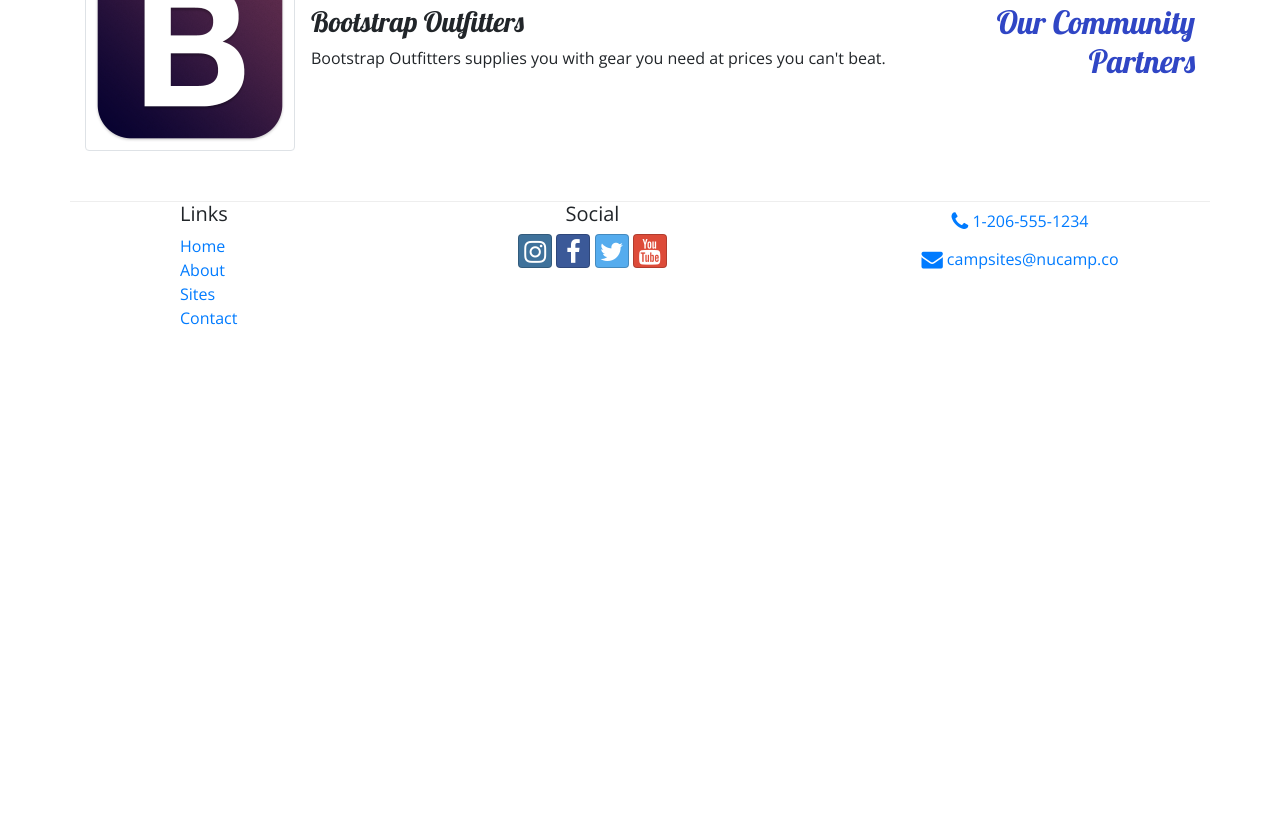
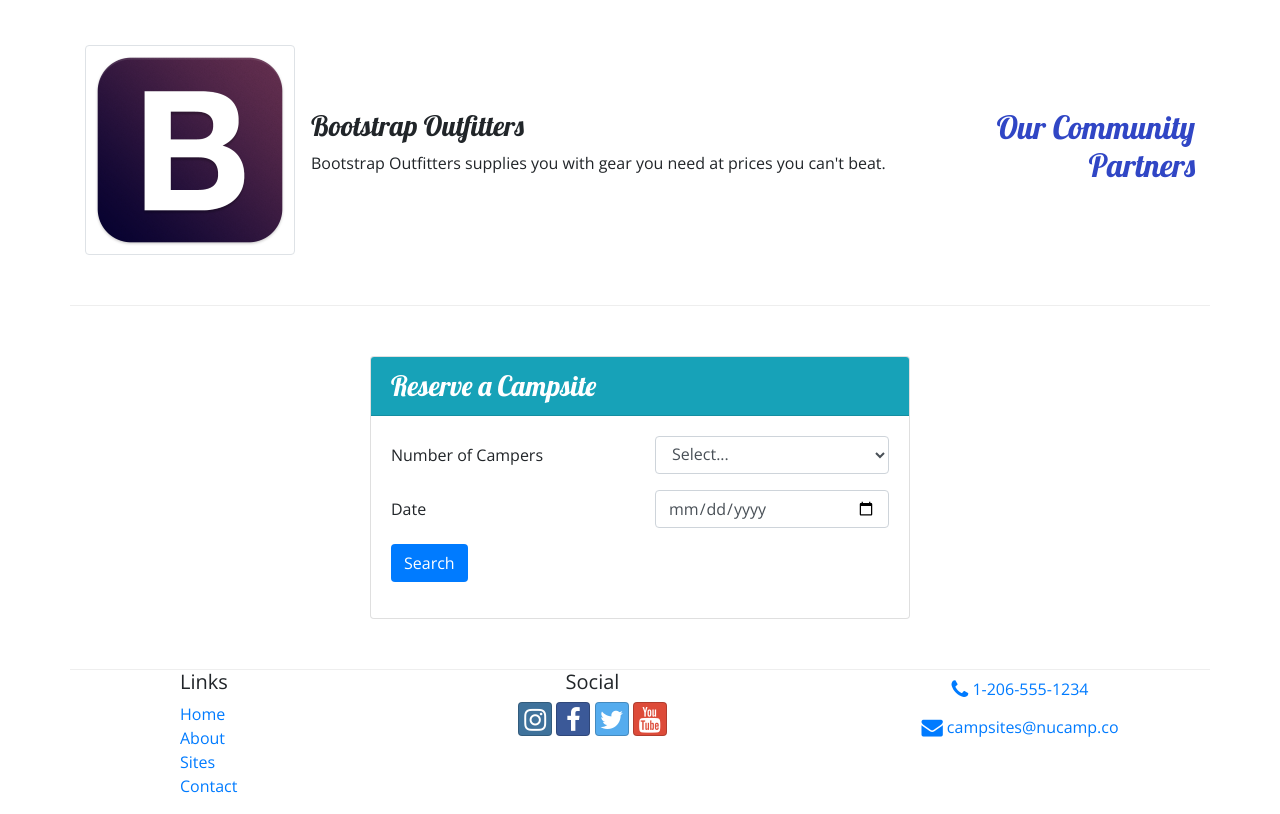
Before and after one commit to shannonel/NucampSite_EShannon, a website: page index.html in a window 1280 px wide. Shown: the part 847-1661 px from the top of the page. Before the commit the page ends 1193 px from the top, so only its background shows below. Drawn offline with nearby package versions, Linux system fonts and the light colour scheme.

Commit message:
Week 2 Assignment Elizabeth Shannon

```diff
--- a/index.html
+++ b/index.html
@@ -24,11 +24,14 @@
         <div class="container">
             <div class="row">
                 <div class="col-4 col-sm-3 col-md-2 align-self-center">
-                    <img src="img/logo.png" class="img-fluid" />
+                    <a><img src="img/logo.png" class="img-fluid" /></a>
                 </div>
                 <div class="col">
                     <h1>NuCamp</h1>
                     <h2>a better way to camp</h2>
+                </div>
+                <div class="col-md-4 col-xl-2 mt-4">
+                    <a class="btn btn-lg btn-info" href="#reserveForm">Reserve Campsite</a>
                 </div>
             </div>
         </div>
@@ -71,9 +74,13 @@
                 <h2 class="text-sm-right">Featured Campsites</h2>
             </div>
             <div class="col">
-                <h3>React Lake Campground</h3>
-                <p class="d-none d-sm-block">Nestled in the foothills of the Chrome Mountains, this campground on the shores of the pristine React Lake is a favorite for fly fishers.</p>
-
+                <div class="media">
+                    <div class="media-body align-self-center">
+                        <h3>React Lake Campground</h3>
+                        <p class="d-none d-sm-block">Nestled in the foothills of the Chrome Mountains, this campground on the shores of the pristine React Lake is a favorite for fly fishers.</p>
+                    </div>
+                    <img class="d-flex ml-3 img-thumbnail" src="img/react-lake-thumb.jpg" alt="React Lake" />
+                </div>
             </div>
         </div>
         <div class="row row-content align-items-center">
@@ -86,6 +93,42 @@
                     <div class="media-body align-self-center">
                         <h3>Bootstrap Outfitters</h3>
                         <p class="d-none d-sm-block">Bootstrap Outfitters supplies you with gear you need at prices you can't beat.</p>
+                    </div>
+                </div>
+            </div>
+        </div>
+        <div class="row row-content">
+            <div class="col-sm-6 mx-auto">
+                <div class="card">
+                    <h3 class="card-header bg-info text-white">Reserve a Campsite</h3>
+                    <div class="card-body">
+                        <form id="reserveForm">
+                            <div class="form-group row">
+                                <label class="col-sm-6 col-form-label" for="numCampers">Number of Campers</label>
+                                <div class="col">
+                                    <select class="form-control" name="numCampers" id="numCampers">
+                                        <option>Select...</option>
+                                        <option value="1">1</option>
+                                        <option value="2">2</option>
+                                        <option value="3">3</option>
+                                        <option value="4">4</option>
+                                        <option value="5">5</option>
+                                        <option value="6">6</option>
+                                    </select>
+                                </div>
+                            </div>
+                            <div class="form-group row">
+                                <label class="col-sm-6 col-form-label" for="date">Date</label>
+                                <div class="col-sm-6">
+                                    <input class="form-control" type="date" name="date" id="date" placeholder=""/>
+                                </div>
+                            </div>
+                            <div class="form-group row">
+                                <div class="col">
+                                    <button class="btn bg-primary text-white" type="submit">Search</button>
+                                </div>
+                            </div>
+                        </form>
                     </div>
                 </div>
             </div>
```
